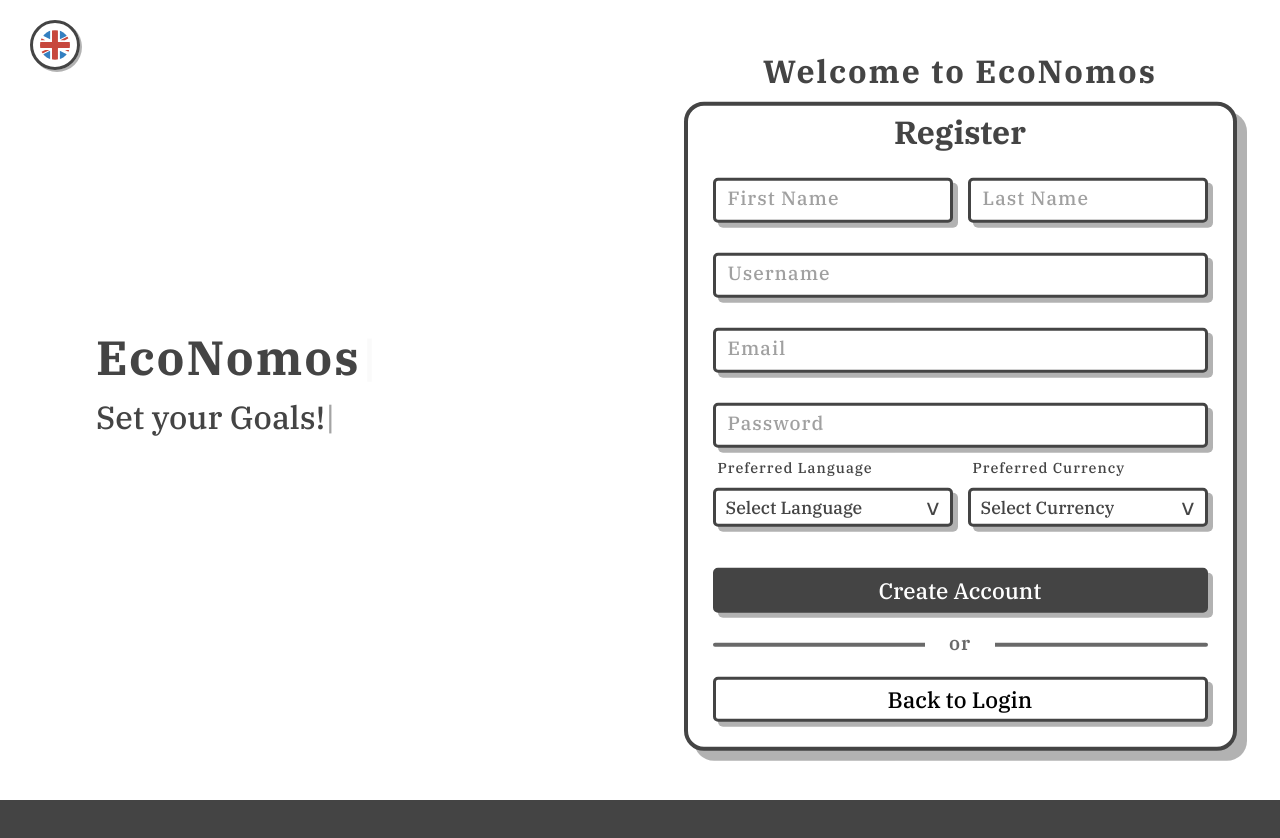
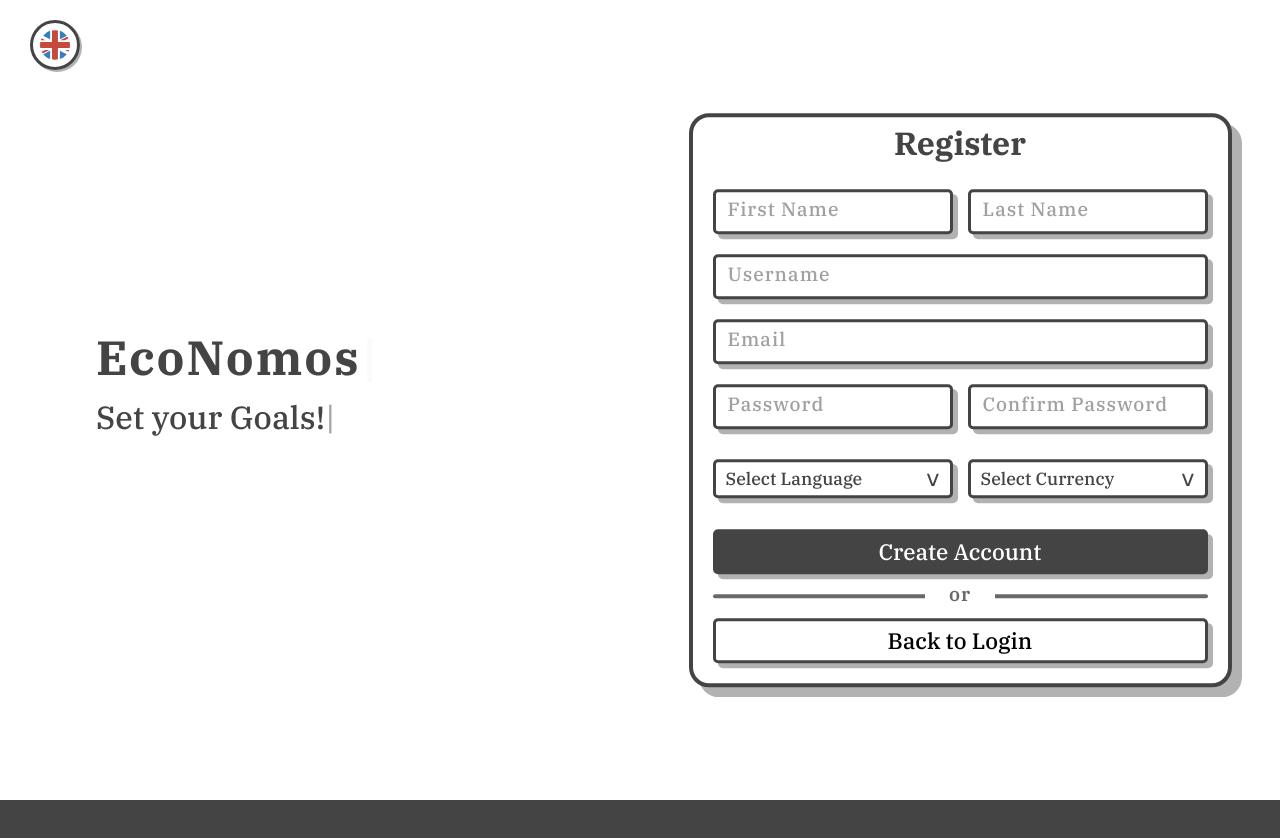
Before and after one commit to costiz7/EcoNomos, a React (Vite) app in the folder client/: page / in a window 1280 px wide. Both pictures are taken after typing "Sample", "Sample123" into the empty fields and a click on the button "Register". Shown: the top 838 px of the page. Built offline with nearby package versions, Linux system fonts and the light colour scheme.

Commit message:
Implemented register form

```diff
--- a/client/src/Home/LoginForm/LoginForm.jsx
+++ b/client/src/Home/LoginForm/LoginForm.jsx
@@ -7,8 +7,10 @@ import { useLoading } from '../../context/LoadingContext.jsx';
 function LoginForm({ onSwitchToRegister }) {
     const { t } = useLanguage();
     const { setIsLoading } = useLoading();
+
     const [email, setEmail] = useState('');
     const [password, setPassword] = useState('');
+
     const [isExiting, setIsExiting] = useState(false);
     const [errorMessage, setErrorMessage] = useState('');
     const navigate = useNavigate();
@@ -30,7 +32,9 @@ function LoginForm({ onSwitchToRegister }) {
             const data = await response.json();
 
             if(!response.ok) {
-                setErrorMessage(data.message);
+                const code = data.errorCode || 'SERVER_ERROR';
+
+                setErrorMessage(t(`errors.${code}`));
                 return;
             }
 
@@ -39,7 +43,7 @@ function LoginForm({ onSwitchToRegister }) {
 
             navigate('/dashboard');
         } catch (error) {
-            setErrorMessage('Can\'t connect to server. Try again later!');
+            setErrorMessage(t('errors.NETWORK_ERROR'));
         } finally {
             setIsLoading(false);
         }
--- a/client/src/Home/RegisterForm/RegisterForm.css
+++ b/client/src/Home/RegisterForm/RegisterForm.css
@@ -9,11 +9,6 @@
     align-items: center;
     gap: 10px;
     width: 100%;
-}
-
-.register-form-wrapper > h1 {
-    position: relative;
-    letter-spacing: 2px;
 }
 
 .register-card-wrapper {
@@ -28,7 +23,7 @@
     border-radius: 20px;
     background-color: var(--white-color);
     box-shadow: 10px 10px 0px rgba(0, 0, 0, 0.3);
-    padding: 5px 25px 25px 25px; /* Identic Login */
+    padding: 5px 25px 25px 25px;
     overflow: hidden;
 }
 
--- a/client/src/Home/RegisterForm/RegisterForm.jsx
+++ b/client/src/Home/RegisterForm/RegisterForm.jsx
@@ -13,6 +13,7 @@ function RegisterForm({ onSwitchToLogin, onSwitchToSuccess }) {
     const [username, setUsername] = useState('');
     const [email, setEmail] = useState('');
     const [password, setPassword] = useState('');
+    const [confirmPassword, setConfirmPassword] = useState('');
 
     const [language, setLanguage] = useState('en');
     const [currency, setCurrency] = useState('RON');
@@ -34,10 +35,27 @@ function RegisterForm({ onSwitchToLogin, onSwitchToSuccess }) {
         e.preventDefault();
         setErrorMessage('');
 
-        if(!language || !currency) {
-            setErrorMessage(t('register.error_dropdowns'));
+        if (!firstName.trim() || !lastName.trim() || !username.trim() || !email.trim() || !password.trim() || !confirmPassword.trim()) {
+            setErrorMessage(t('errors.MISSING_FIELDS'));
             return;
         }
+
+        if (password.length < 6) {
+            setErrorMessage(t('errors.PASSWORD_TOO_SHORT'));
+            return;
+        }
+
+        if (password !== confirmPassword) {
+            setErrorMessage(t('errors.PASSWORDS_DONT_MATCH'));
+            return;
+        }
+
+        if (!language || !currency) {
+            setErrorMessage(t('errors.MISSING_DROPDOWNS'));
+            return;
+        }
+
+        setIsLoading(true);
 
         const registerData = {
             firstName,
@@ -48,6 +66,30 @@ function RegisterForm({ onSwitchToLogin, onSwitchToSuccess }) {
             language,
             currency
         };
+
+        try {
+            const response = await fetch(`${import.meta.env.VITE_API_URL}/auth/register`, {
+                method: 'POST',
+                headers: {
+                    'Content-Type': 'application/json'
+                },
+                body: JSON.stringify(registerData)
+            });
+
+            const data = await response.json();
+
+            if (!response.ok) {
+                const code = data.errorCode || 'SERVER_ERROR';
+                setErrorMessage(t(`errors.${code}`));
+                return;
+            }
+
+            onSwitchToSuccess();
+        } catch (error) {
+            setErrorMessage(t('errors.NETWORK_ERROR'));
+        } finally {
+            setIsLoading(false);
+        }
     }
 
     const handleSwitchToLoginClick = (e) => {
@@ -62,8 +104,7 @@ function RegisterForm({ onSwitchToLogin, onSwitchToSuccess }) {
     return (
         <>
             <div className={`register-form-wrapper ${isExiting ? 'register-slide-out-up' : 'register-slide-in-up'}`}>
-                <h1>{t('register.welcome')}</h1>
-                <div className="register-card-wrapper">
+                <div className="register-card-wrapper" style={{padding: '5px 20px 20px 20px'}}>
                     <div className="register-form-header">
                         <h1>{t('register.title')}</h1>
                     </div>
@@ -72,52 +113,54 @@ function RegisterForm({ onSwitchToLogin, onSwitchToSuccess }) {
                             {errorMessage}
                         </div>
                     )}
-                    <form className="register-form" onSubmit={handleSubmit}>
+                    <form className="register-form" noValidate onSubmit={handleSubmit} style={{gap: '20px'}}>
                         <div className="register-form-row">
                             <div className="register-form-input">
-                                <input type="text" id="firstName" value={firstName} onChange={(e) => setFirstName(e.target.value)} placeholder=' ' required />
+                                <input type="text" id="firstName" value={firstName} onChange={(e) => setFirstName(e.target.value)} placeholder=' ' />
                                 <label htmlFor="firstName">{t('register.firstName')}</label>
                             </div>
                             <div className="register-form-input">
-                                <input type="text" id="lastName" value={lastName} onChange={(e) => setLastName(e.target.value)} placeholder=' ' required />
+                                <input type="text" id="lastName" value={lastName} onChange={(e) => setLastName(e.target.value)} placeholder=' ' />
                                 <label htmlFor="lastName">{t('register.lastName')}</label>
                             </div>
                         </div>
 
                         <div className="register-form-input">
-                            <input type="text" id="username" value={username} onChange={(e) => setUsername(e.target.value)} placeholder=' ' required />
+                            <input type="text" id="username" value={username} onChange={(e) => setUsername(e.target.value)} placeholder=' ' />
                             <label htmlFor="username">{t('register.username')}</label>
                         </div>
 
                         <div className="register-form-input">
-                            <input type="email" id="email" value={email} onChange={(e) => setEmail(e.target.value)} placeholder=' ' required />
+                            <input type="email" id="email" value={email} onChange={(e) => setEmail(e.target.value)} placeholder=' ' />
                             <label htmlFor="email">{t('register.email')}</label>
                         </div>
 
-                        <div className="register-form-input">
-                            <input type="password" id="password" value={password} onChange={(e) => setPassword(e.target.value)} placeholder=' ' required />
-                            <label htmlFor="password">{t('register.password')}</label>
+                        <div className="register-form-row">
+                            <div className="register-form-input">
+                                <input type="password" id="password" value={password} onChange={(e) => setPassword(e.target.value)} placeholder=' ' />
+                                <label htmlFor="password">{t('register.password')}</label>
+                            </div>
+                            <div className="register-form-input">
+                                <input type="password" id="confirmPassword" value={confirmPassword} onChange={(e) => setConfirmPassword(e.target.value)} placeholder=' ' />
+                                <label htmlFor="confirmPassword">{t('register.confirmPassword')}</label>
+                            </div>
                         </div>
 
-                        {/* Grupul Language/Currency - Dropdown-uri învelite orizontal */}
                         <div className="register-form-row">
-                            {/* Fiecare Dropdown este învelit într-un div pentru a respecta regula de stilizare a inputurilor */}
                             <div className="register-form-input dropdown-input-group">
-                                <label className="dropdown-label-fix">{t('register.language')}</label>
                                 <Dropdown
                                     dataArr={languageData}
-                                    width="100%" // Ocupă tot spațiul wrapper-ului
+                                    width="100%"
                                     displayLabel={t('register.select_lang')}
-                                    onSelect={(id) => setLanguage(id)} // Salvăm ID-ul ('en'/'ro')
+                                    onSelect={(id) => setLanguage(id)}
                                 />
                             </div>
                             <div className="register-form-input dropdown-input-group">
-                                <label className="dropdown-label-fix">{t('register.currency')}</label>
                                 <Dropdown
                                     dataArr={currencyData}
                                     width="100%"
                                     displayLabel={t('register.select_curr')}
-                                    onSelect={(id) => setCurrency(id)} // Salvăm ID-ul ('RON'/'EUR')
+                                    onSelect={(id) => setCurrency(id)}
                                 />
                             </div>
                         </div>
--- a/client/src/locales/en.json
+++ b/client/src/locales/en.json
@@ -26,6 +26,41 @@
     "registerBtn": "Create Account",
     "or": "or",
     "loginBtn": "Back to Login",
-    "error_dropdowns": "Please select language and currency."
+    "error_dropdowns": "Please select language and currency.",
+    "confirmPassword": "Confirm Password"
+  },
+  "errors": {
+    "SERVER_ERROR": "An internal server error occurred. Please try again later.",
+    "NETWORK_ERROR": "Cannot connect to the server. Please check your internet connection.",
+
+    "USERNAME_TAKEN": "This username is already taken.",
+    "EMAIL_TAKEN": "An account with this email already exists.",
+    "INVALID_CREDENTIALS": "Invalid email or password.",
+    "PASSWORD_TOO_SHORT": "Password must be at least 6 characters long.",
+    "MISSING_DROPDOWNS": "Please select your preferred language and currency.",
+    "USER_NOT_FOUND": "User profile not found.",
+    "PASSWORDS_DONT_MATCH": "Passwords do not match.",
+
+    "MISSING_AMOUNT": "Please enter an amount.",
+    "INVALID_AMOUNT": "The amount must be greater than zero.",
+    "MISSING_CATEGORY": "Please select a category.",
+    "MISSING_FIELDS": "You missed some fields.",
+
+    "BUDGET_ALREADY_EXISTS": "A budget already exists for this category and period.",
+    "BUDGET_NOT_FOUND": "Budget not found.",
+    "BUDGET_NOT_FOUND_OR_UNAUTHORIZED": "Budget not found or you are not authorized to access it.",
+
+    "MISSING_CATEGORY_NAME": "Please enter a name for the category.",
+    "INVALID_CATEGORY_TYPE": "Invalid category type. Must be 'income' or 'expense'.",
+    "CATEGORY_NOT_FOUND": "Category not found.",
+    "FORBIDDEN_GLOBAL_CATEGORY_MODIFICATION": "You cannot modify default global categories.",
+    "UNAUTHORIZED_CATEGORY_MODIFICATION": "You are not authorized to modify this category.",
+    "FORBIDDEN_GLOBAL_CATEGORY_DELETION": "You cannot delete default global categories.",
+    "UNAUTHORIZED_CATEGORY_DELETION": "You are not authorized to delete this category.",
+
+    "MISSING_GOAL_FIELDS": "Please fill in all goal fields (title, target amount, deadline).",
+    "GOAL_NOT_FOUND_OR_UNAUTHORIZED": "Goal not found or you do not have permission to access it.",
+
+    "TRANSACTION_NOT_FOUND_OR_UNAUTHORIZED": "Transaction not found or you do not have permission to access it."
   }
 }
--- a/client/src/locales/ro.json
+++ b/client/src/locales/ro.json
@@ -26,6 +26,41 @@
     "registerBtn": "Creează cont!",
     "or": "SAU",
     "loginBtn": "Înapoi la logare",
-    "error_dropdowns": "Te rog selectează limba și moneda"
+    "error_dropdowns": "Te rog selectează limba și moneda",
+    "confirmPassword": "Confirmă Parolă"
+  },
+  "errors": {
+    "SERVER_ERROR": "A apărut o eroare la server. Te rugăm să încerci mai târziu.",
+    "NETWORK_ERROR": "Nu mă pot conecta la server. Verifică conexiunea la internet.",
+
+    "USERNAME_TAKEN": "Acest nume de utilizator este deja folosit.",
+    "EMAIL_TAKEN": "Există deja un cont cu acest email.",
+    "INVALID_CREDENTIALS": "Email sau parolă incorecte.",
+    "PASSWORD_TOO_SHORT": "Parola trebuie să aibă minim 6 caractere.",
+    "MISSING_DROPDOWNS": "Te rog să alegi limba și moneda preferată.",
+    "USER_NOT_FOUND": "Profilul utilizatorului nu a fost găsit.",
+    "PASSWORDS_DONT_MATCH": "Parolele nu coincid.",
+
+    "MISSING_AMOUNT": "Te rog să introduci o sumă.",
+    "INVALID_AMOUNT": "Suma trebuie să fie mai mare decât zero.",
+    "MISSING_CATEGORY": "Te rog să selectezi o categorie.",
+    "MISSING_FIELDS": "Completează toate rândurile.",
+
+    "BUDGET_ALREADY_EXISTS": "Există deja un buget pentru această categorie și perioadă.",
+    "BUDGET_NOT_FOUND": "Bugetul nu a fost găsit.",
+    "BUDGET_NOT_FOUND_OR_UNAUTHORIZED": "Bugetul nu a fost găsit sau nu ai permisiunea necesară.",
+
+    "MISSING_CATEGORY_NAME": "Te rog să introduci un nume pentru categorie.",
+    "INVALID_CATEGORY_TYPE": "Tipul categoriei este invalid. Trebuie să fie 'income' sau 'expense'.",
+    "CATEGORY_NOT_FOUND": "Categoria nu a fost găsită.",
+    "FORBIDDEN_GLOBAL_CATEGORY_MODIFICATION": "Nu poți modifica categoriile standard (globale).",
+    "UNAUTHORIZED_CATEGORY_MODIFICATION": "Nu ești autorizat să modifici această categorie.",
+    "FORBIDDEN_GLOBAL_CATEGORY_DELETION": "Nu poți șterge categoriile standard (globale).",
+    "UNAUTHORIZED_CATEGORY_DELETION": "Nu ești autorizat să ștergi această categorie.",
+
+    "MISSING_GOAL_FIELDS": "Te rog să completezi toate câmpurile (titlu, sumă, termen limită).",
+    "GOAL_NOT_FOUND_OR_UNAUTHORIZED": "Obiectivul nu a fost găsit sau nu ai permisiunea necesară.",
+
+    "TRANSACTION_NOT_FOUND_OR_UNAUTHORIZED": "Tranzacția nu a fost găsită sau nu ai permisiunea necesară."
   }
 }
```
